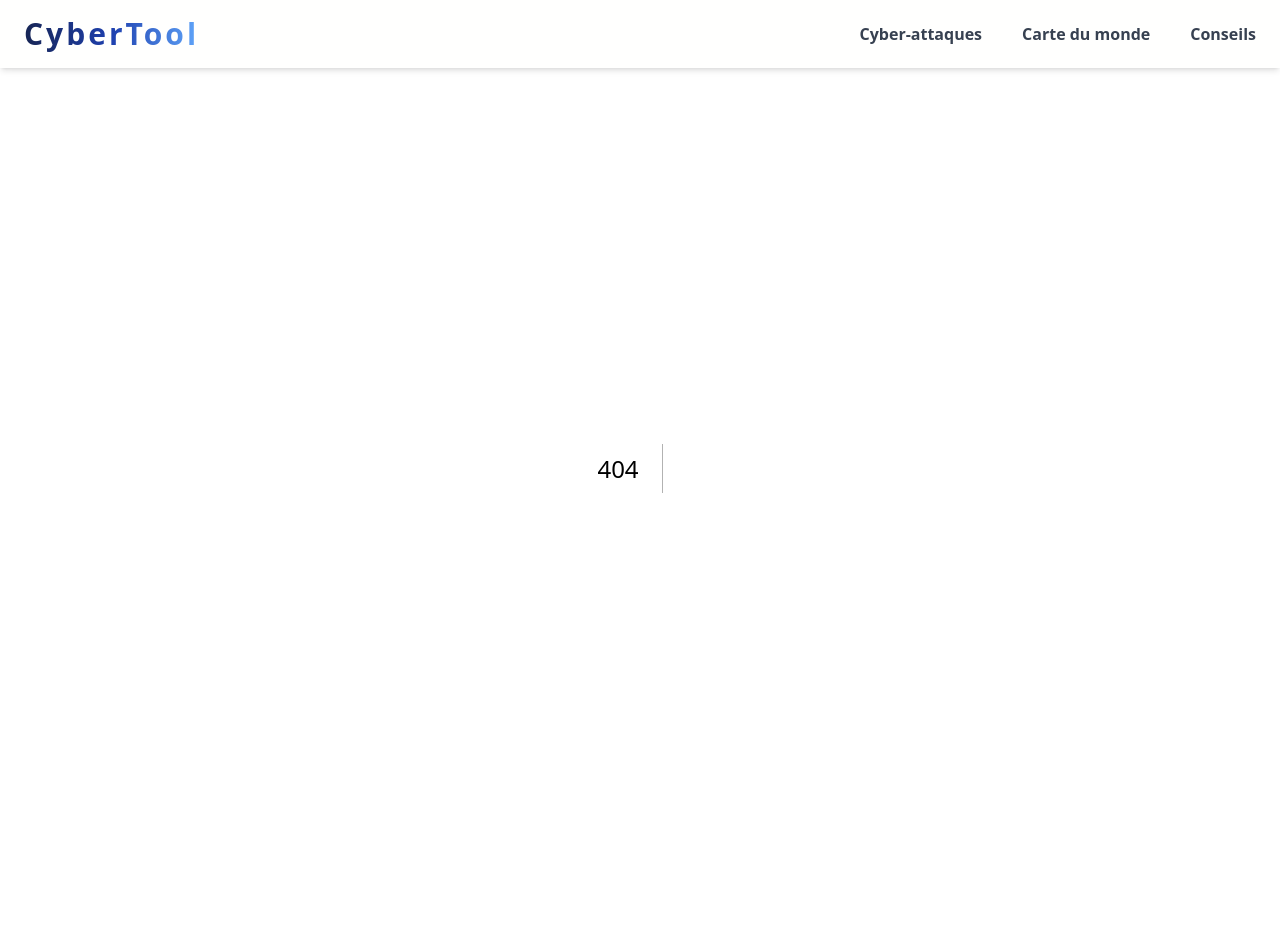
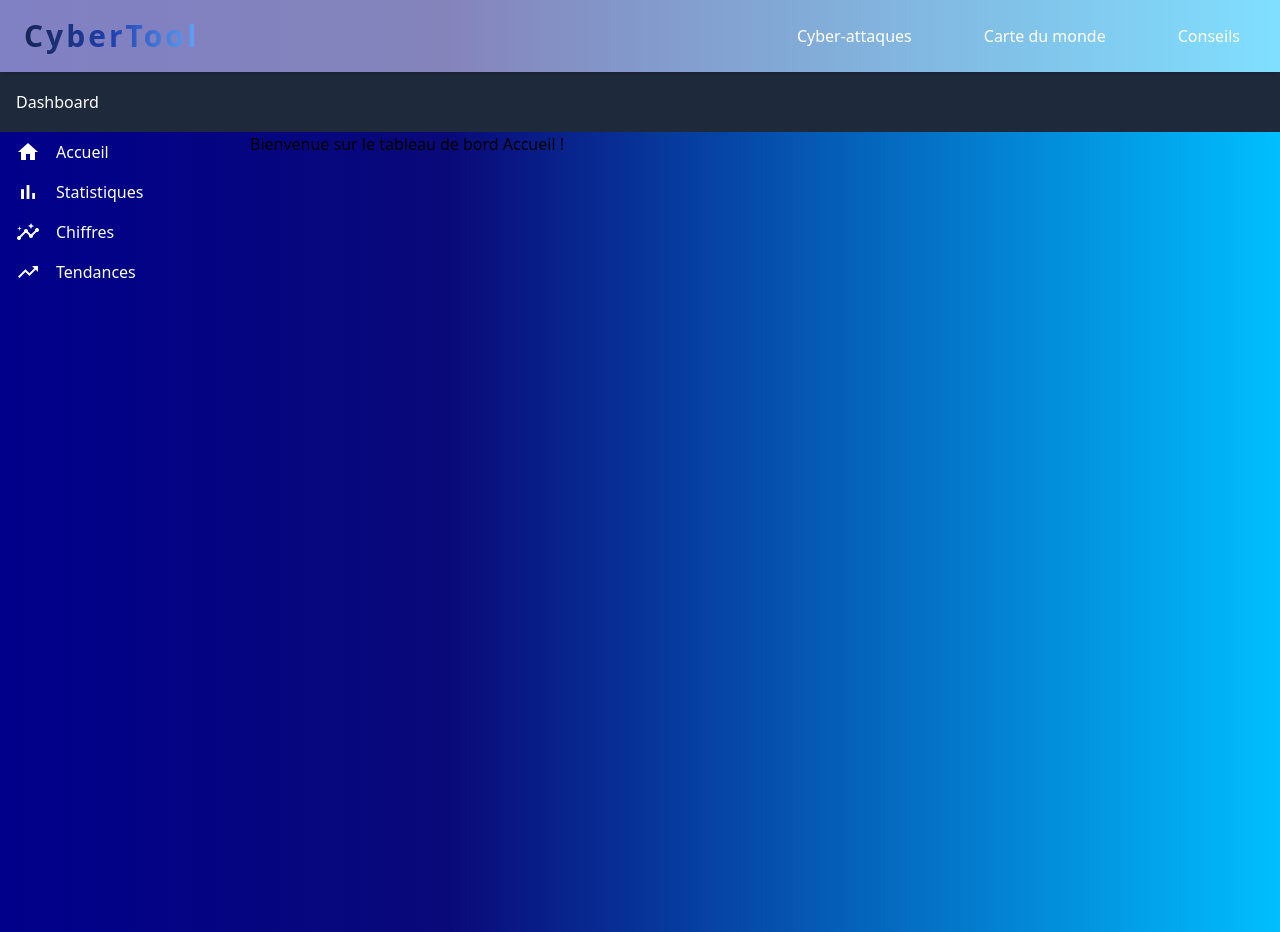
Before and after one commit to Kaly-0/Project2025, a Next.js app in the folder my-app-dashboard/: page /dashboard-test in a window 1280 px wide. Before the commit this address had no page. Before the commit the page ends 868 px from the top, so only its background shows below. Built offline with nearby package versions, Linux system fonts and the light colour scheme.

Commit message:
Nouvelle Dashboard et modif page d'accueil

```diff
--- a/my-app-dashboard/app/Carte-du-monde/WorldMap.tsx
+++ b/my-app-dashboard/app/Carte-du-monde/WorldMap.tsx
@@ -29,6 +29,42 @@ export default function WorldMap() {
                 geoJSON: am5geodata_worldLow,
                 exclude: ["AQ"]
             })
+        );
+
+
+        const labelSeries = am5.Container.new(root, {
+            x: am5.percent(2),
+            y: am5.percent(90),
+            layout: root.verticalLayout
+        });
+
+        labelSeries.children.push(
+            am5.Label.new(root, {
+                text: "n°1",
+                fontSize: 16,
+                fill: am5.color(0xffffff),
+                fontWeight: "500",
+            })
+        );
+
+        labelSeries.children.push(
+            am5.Label.new(root, {
+                text: "n°2",
+                fontSize: 16,
+                fill: am5.color(0xffffff),
+                fontWeight: "500",
+            })
+        );
+
+        labelSeries.children.push(
+            am5.Label.new(root, {
+                text: "n°3",
+                fontSize: 16,
+                fill: am5.color(0xffffff),
+                fontWeight: "500",
+
+            })
+
         );
 
         // Apparence des pays
@@ -66,6 +102,7 @@ export default function WorldMap() {
         return () => {
             root.dispose();
         };
+
     }, []);
 
     return <div id="chartdiv" style={{ width: "100%", height: "900px" }}></div>;
--- /dev/null
+++ b/my-app-dashboard/app/dashboard-test/accueil/page.tsx
@@ -0,0 +1,7 @@
+export default function AccueilPage() {
+    return (
+        <div>
+            <h1>Bienvenue sur la page d'Accueil !</h1>
+        </div>
+    );
+}
--- /dev/null
+++ b/my-app-dashboard/app/dashboard-test/page.tsx
@@ -0,0 +1,11 @@
+
+import React from 'react';
+import DashboardLayout from '@/components/DashboardLayout';
+
+const Page = () => {
+    return <DashboardLayout/>;
+};
+
+
+
+export default Page;
--- /dev/null
+++ b/my-app-dashboard/app/dashboard-test/styles.css
@@ -0,0 +1,60 @@
+
+.grid-container {
+    display: grid;
+    grid-template-areas:
+    "header header"
+    "sidebar main";
+    grid-template-columns: 250px 1fr;
+    grid-template-rows: 60px 1fr;
+    height: 100vh;
+}
+
+.header {
+    grid-area: header;
+    background-color: #1e293b;
+    color: white;
+    display: flex;
+    align-items: center;
+    padding: 1rem;
+}
+
+.material-icons {
+    font-size: 20px;
+    vertical-align: center;
+    margin-right: 8px;
+    color: white;
+    display: flex;
+    align-items: center;
+    justify-content: center;
+}
+
+#sidebar {
+    display: flex;
+    flex-direction: column;
+    height: 100vh;
+}
+
+#sidebar ul {
+    list-style: none;
+    padding: 0;
+}
+
+li {
+    display: flex;
+    align-items: center;
+    gap: 0.5rem;
+    padding: 0.5rem 1rem;
+    color: white;
+    font-weight: 500;
+}
+
+.main-container {
+    grid-area: main;
+    background-color: cornflowerblue;
+    padding: 2rem;
+}
+
+body {
+    background-color: green;
+    color: black;
+}
--- a/my-app-dashboard/app/globals.css
+++ b/my-app-dashboard/app/globals.css
@@ -32,10 +32,6 @@ body {
     text-transform: uppercase;
 
   }
-}
-
-.navbar {
-  background-color: transparent;
 }
 
 .square {
--- a/my-app-dashboard/app/layout.tsx
+++ b/my-app-dashboard/app/layout.tsx
@@ -22,16 +22,20 @@ export const metadata: Metadata = {
 
 export default function RootLayout({
                                        children,
-}: Readonly<{
+                                   }: {
     children: React.ReactNode;
-}>) {
+}) {
     return (
         <html lang="en">
-      <body
-        className={`${geistSans.variable} ${geistMono.variable} antialiased`}
-      >
-
-      <Navbar></Navbar>
+        <head>
+            <title>CyberTool</title>
+            <link
+                href="https://fonts.googleapis.com/icon?family=Material+Icons"
+                rel="stylesheet"
+            />
+        </head>
+        <body className={`${geistSans.variable} ${geistMono.variable} antialiased`}>
+        <Navbar />
         {children}
         </body>
         </html>
--- a/my-app-dashboard/app/page.tsx
+++ b/my-app-dashboard/app/page.tsx
@@ -11,10 +11,10 @@ const HomePage = () => {
             <div className={styles.content}>
                 <header className={styles.hero}>
                     <h1 className={styles.title}>
-                        Bienvenue sur <span className={styles.highlight}>CyberWatch</span>
+                        Bienvenue sur <span className={styles.highlight}>CyberTool</span>
                     </h1>
                     <p className={styles.subtitle}>
-                        Protégez-vous contre les cybermenaces avec notre tableau de bord interactif.
+                        Renseignez-vous sur les cybermenaces et cyberattaques avec notre tableau de bord interactif.
                     </p>
 
                     <div className={styles.buttons}>
@@ -37,7 +37,7 @@ const HomePage = () => {
                         <p>Visualisez les cyberattaques en temps réel sur une carte interactive.</p>
                     </div>
                     <div className={styles.feature}>
-                        <h3>📊 Dashboard Complet</h3>
+                        <h3>📊 Dashboard</h3>
                         <p>Analysez les tendances et statistiques sur les menaces mondiales.</p>
                     </div>
                 </section>
--- /dev/null
+++ b/my-app-dashboard/components/DashboardLayout.tsx
@@ -0,0 +1,45 @@
+"use client";
+
+import React, { useState } from 'react';
+import '../app/dashboard-test/styles.css';
+
+const DashboardLayout = () => {
+    const [activeSection, setActiveSection] = useState('accueil');
+
+    return (
+        <div className="grid-container">
+            {/* Header */}
+            <header className="header">
+                <h1>Dashboard</h1>
+            </header>
+
+            {/* Sidebar */}
+            <aside id="sidebar">
+                <ul>
+                    <li onClick={() => setActiveSection('accueil')}>
+                        <span className="material-icons">home</span> Accueil
+                    </li>
+                    <li onClick={() => setActiveSection('statistiques')}>
+                        <span className="material-icons">bar_chart</span> Statistiques
+                    </li>
+                    <li onClick={() => setActiveSection('chiffres')}>
+                        <span className="material-icons">insights</span> Chiffres
+                    </li>
+                    <li onClick={() => setActiveSection('tendances')}>
+                        <span className="material-icons">trending_up</span> Tendances
+                    </li>
+                </ul>
+            </aside>
+
+            {/* Content */}
+            <div className="content">
+                {activeSection === 'accueil' && <h1>Bienvenue sur le tableau de bord Accueil !</h1>}
+                {activeSection === 'statistiques' && <h1>Voici vos Statistiques 🔥</h1>}
+                {activeSection === 'chiffres' && <h1>Analyse des Chiffres 📊</h1>}
+                {activeSection === 'tendances' && <h1>Les Tendances du moment 📈</h1>}
+            </div>
+        </div>
+    );
+};
+
+export default DashboardLayout;
```
Also changed, not shown: my-app-dashboard/app/dashboard-test/scripts.js (added), my-app-dashboard/public/icons/FinalLogo.png (added). Lines whose indentation alone changed are shown as unchanged.
